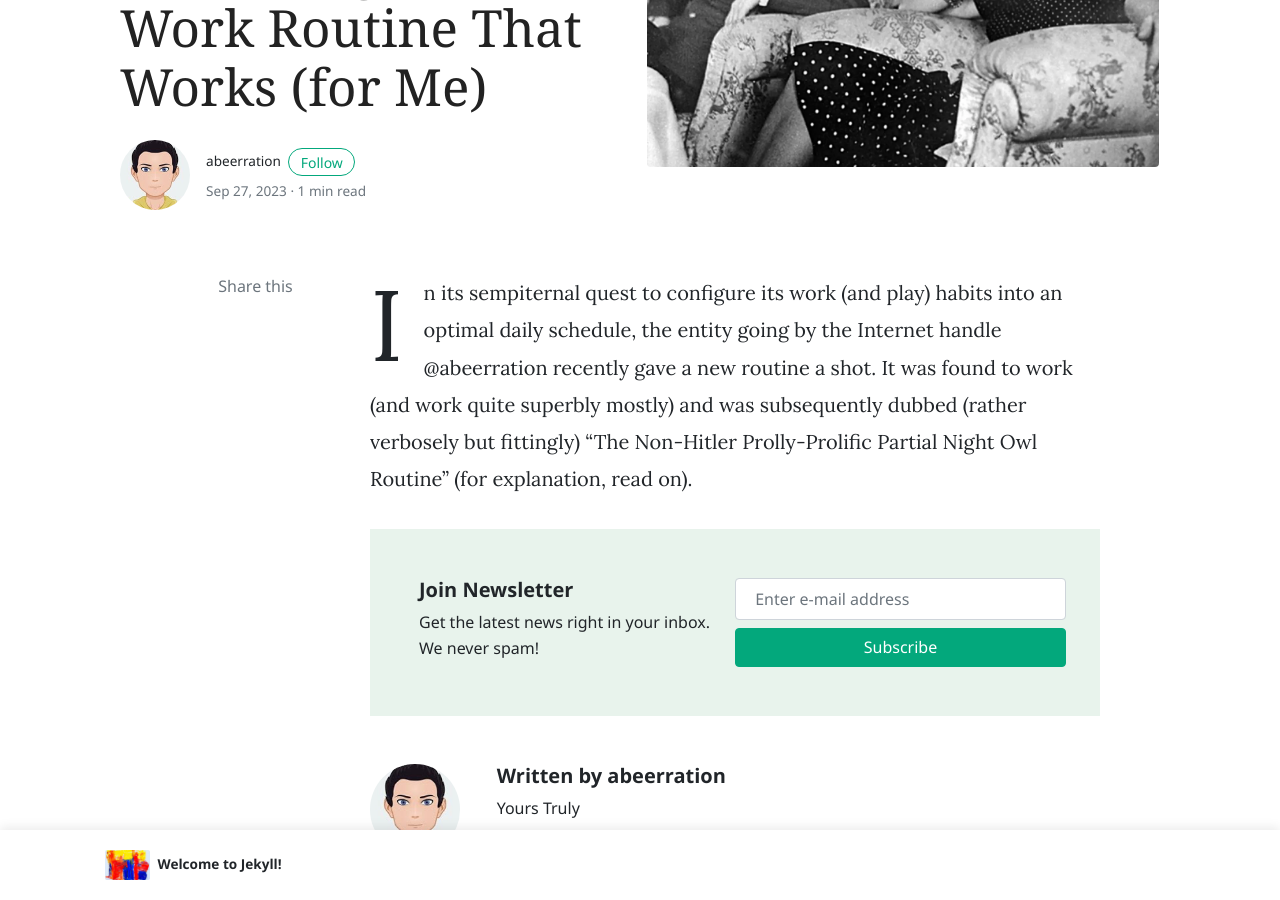
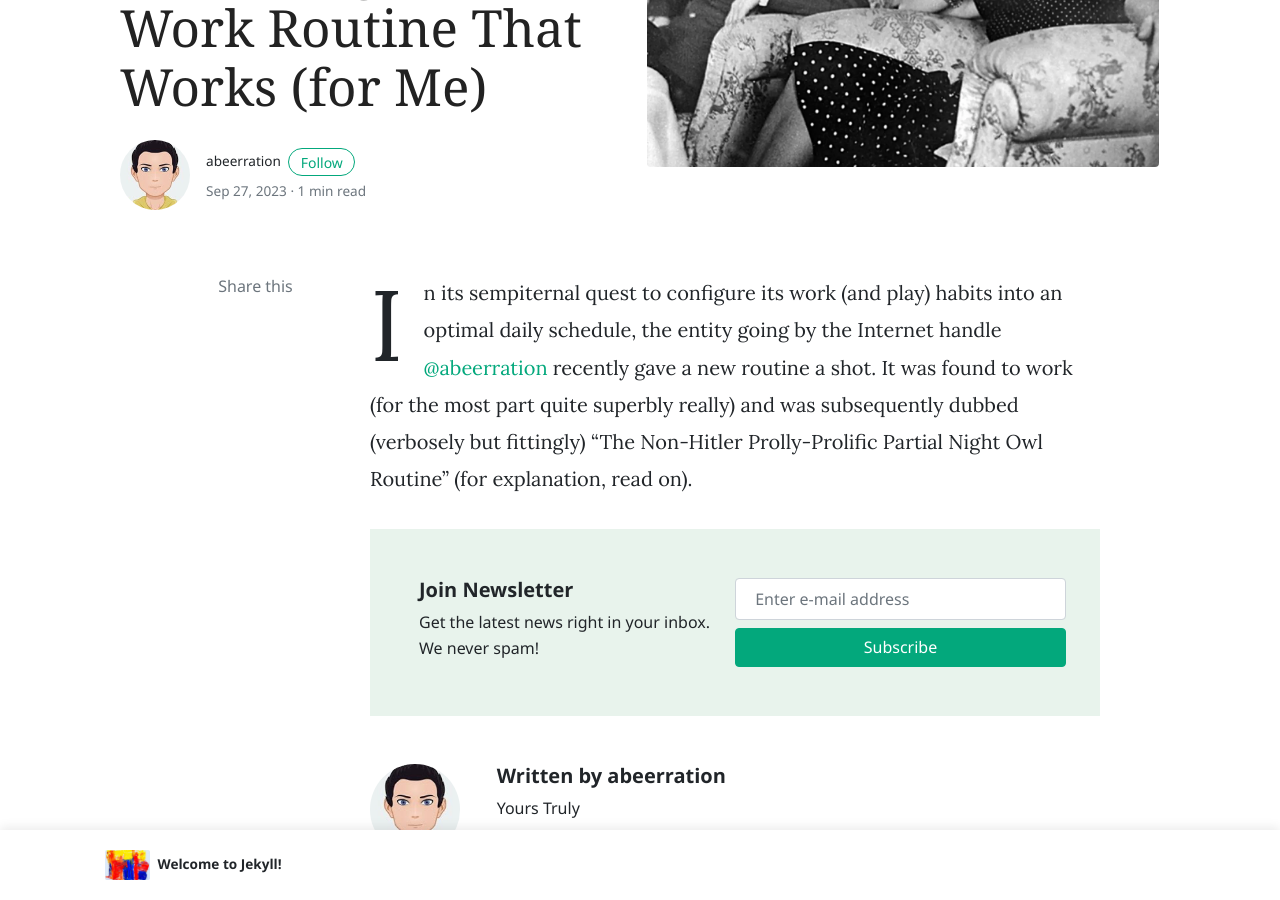
Before and after one commit to abeerration/abeerration-jekyll, a Jekyll site: the page built from _posts/2023-09-27-non-hitler-night-owl.md, in a window 1280 px wide and 900 px high, scrolled down 344 px. Built offline with Jekyll 4.4.1, drawn with Linux system fonts in a browser that asks for light colours; nearby versions of some CDN libraries; comment, search, counter and statistics services are not loaded.

Commit message:
Update 2023-09-27-non-hitler-night-owl.md

```diff
--- a/_posts/2023-09-27-non-hitler-night-owl.md
+++ b/_posts/2023-09-27-non-hitler-night-owl.md
@@ -6,6 +6,7 @@ categories: [ Work, Life ]
 image: assets/images/2023/09/23/hitlerdozing.webp
 ---
 In its sempiternal quest to configure its work (and play) habits into an optimal daily schedule,
-the entity going by the Internet handle @abeerration recently gave a new routine a shot. It was
-found to work (and work quite superbly mostly) and was subsequently dubbed (rather verbosely but
-fittingly) "The Non-Hitler Prolly-Prolific Partial Night Owl Routine" (for explanation, read on).
+the entity going by the Internet handle [@abeerration](https://github.com/abeerration) recently
+gave a new routine a shot. It was found to work (for the most part quite superbly really) and was
+subsequently dubbed (verbosely but fittingly) "The Non-Hitler Prolly-Prolific Partial Night Owl
+Routine" (for explanation, read on).
```
